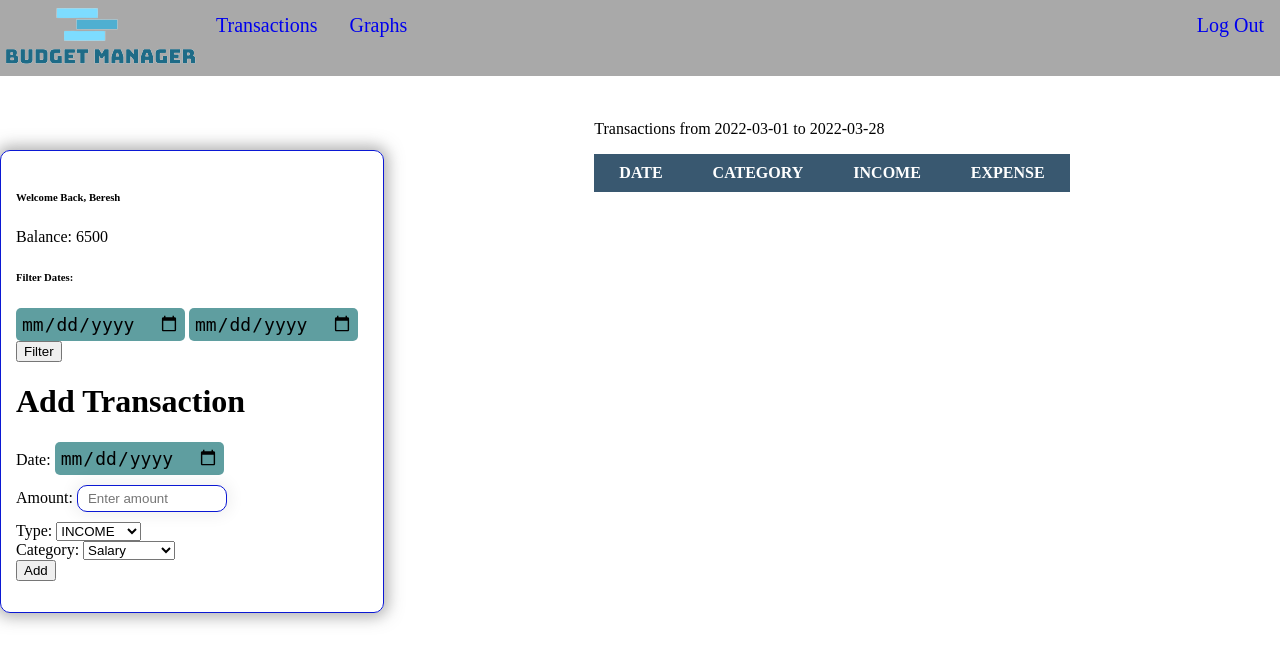
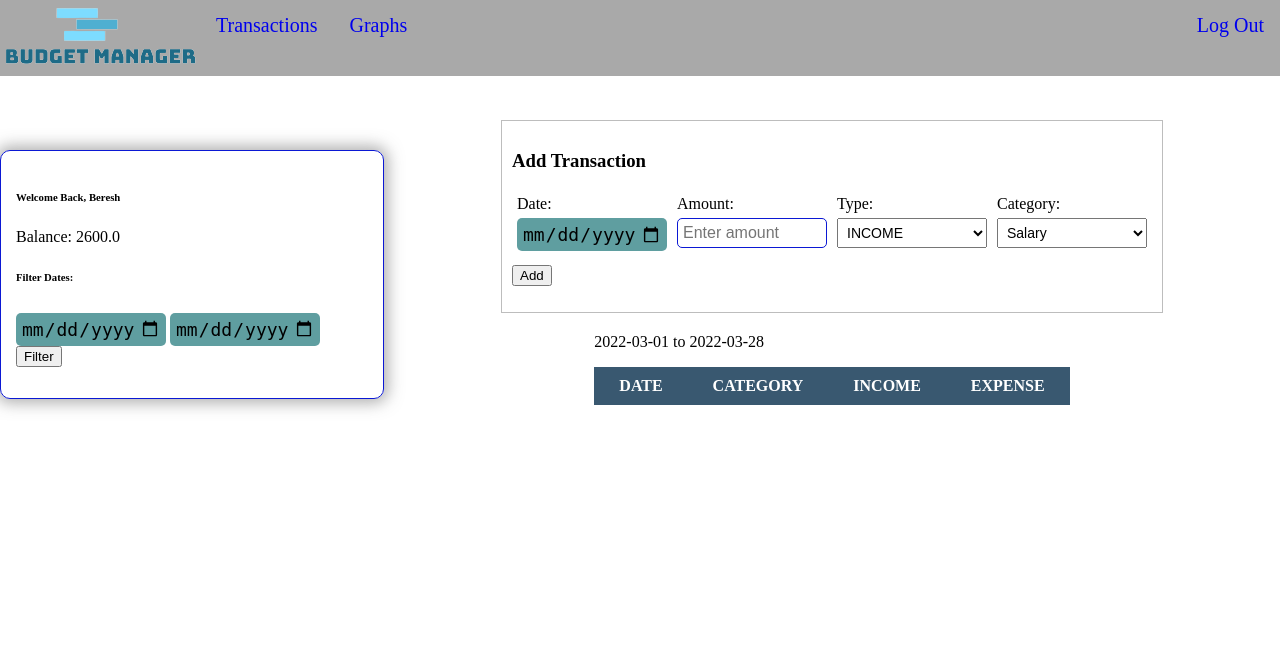
Before and after one commit to bberes92/BudgetManager, a Flask app: page /transactions in a window 1280 px wide. Shown: the top 664 px of the page. Run offline with Flask 2, Linux system fonts and the light colour scheme; a user stored in the database is signed in; data comes from the database, SQL or seed files in the repository; both versions use the stored data as it was after the commit; lists and menus that the app fills with data are empty.

Commit message:
Transaction Page

```diff
--- a/DB/database.py
+++ b/DB/database.py
@@ -1,3 +1,4 @@
+from queue import Empty
 import sqlite3
 
 
@@ -58,7 +59,10 @@
         get_user_by_email_query = '''SELECT rowid, * FROM users WHERE EMAIL=?'''
         self.cur.execute(get_user_by_email_query, (email,))
         user = self.cur.fetchall()
-        return user[0]
+
+        if len(user) > 0:
+            return user[0]
+        else: return None
 
     def get_expenses_by_category(self, user_id, from_date, to_date):
         get_expenses_by_category_query = '''SELECT CATEGORY, sum(EXPENSE)
@@ -96,3 +100,20 @@
         self.cur.execute(get_monthly_expense_query, (user_id, from_date, to_date))
         data = self.cur.fetchall()
         return data
+
+    def get_user_balance(self, user_id):
+        get_user_balance_query = '''SELECT BALANCE
+                                    FROM users
+                                    WHERE ROWID = ?'''
+
+        self.cur.execute(get_user_balance_query, (user_id,))
+        data = self.cur.fetchall()
+        return data[0][0]
+
+    def update_user_balance(self, user_id, balance):
+        get_user_balance_query = '''UPDATE users
+                                    SET BALANCE = ?
+                                    WHERE ROWID = ?'''
+
+        self.cur.execute(get_user_balance_query, (balance, user_id))
+        self.conn.commit()
--- a/main.py
+++ b/main.py
@@ -1,3 +1,4 @@
+from time import sleep
 from flask import Flask, render_template, request, redirect, session, url_for
 from datetime import date
 from DB.database import BudgetManager as db
@@ -11,8 +12,8 @@
         email = request.form["email"]
         password = request.form["password"]
 
-        dbo = db()
-        user = dbo.get_user_by_email(email)
+        dao = db()
+        user = dao.get_user_by_email(email)
 
         if user is not None and user[2] == password:
             session["user_name"] = user[3]
@@ -30,8 +31,8 @@
         balance = request.form["balance"]
         user = (email, password, username, balance)
 
-        dbo = db()
-        dbo.insert_user(user)
+        dao = db()
+        dao.insert_user(user)
 
         return redirect(url_for("login"))
 
@@ -47,9 +48,10 @@
 @app.route("/transactions", methods=["GET", "POST"])
 def transactions():
 
+    dao = db()
     user_id = session.get("user_id")
     user_name = session.get("user_name")
-    dbo = db()
+    curr_balance = dao.get_user_balance(user_id)
 
     if request.method == 'POST':
         from_date = request.form["from_date_input"]
@@ -59,8 +61,12 @@
         from_date = date.today().replace(day=1)
         to_date = date.today()
 
-    data = dbo.get_user_data(user_id, from_date, to_date)
-    return render_template("transactions.html", data=data, from_date=from_date, to_date=to_date, user_name=user_name)
+    data = dao.get_user_data(user_id, from_date, to_date)
+    return render_template("transactions.html", data=data,
+                                                from_date=from_date,
+                                                to_date=to_date,
+                                                user_name=user_name,
+                                                curr_balance=curr_balance)
 
 @app.route("/graphs")
 def graphs():
@@ -71,17 +77,17 @@
     month_end_date = today_date.replace(day=31)
     year_back_date = today_date.replace(year=today_date.year - 1)
 
-    dbo = db()
+    dao = db()
 
-    expense_pie_data = dbo.get_expenses_by_category(user_id, month_start_date, month_end_date)
+    expense_pie_data = dao.get_expenses_by_category(user_id, month_start_date, month_end_date)
     expense_pie_labels = [item[0] for item in expense_pie_data]
     expense_pie_values = [item[1] for item in expense_pie_data]
 
-    income_pie_data = dbo.get_income_by_category(user_id, month_start_date, month_end_date)
+    income_pie_data = dao.get_income_by_category(user_id, month_start_date, month_end_date)
     income_pie_labels = [item[0] for item in income_pie_data]
     income_pie_values = [item[1] for item in income_pie_data]
 
-    monthly_expense_data = dbo.get_monthly_expense(user_id, year_back_date, month_end_date)
+    monthly_expense_data = dao.get_monthly_expense(user_id, year_back_date, month_end_date)
     monthly_expense_labels = [item[0] for item in monthly_expense_data]
     monthly_expense_values = [item[1] for item in monthly_expense_data]
 
@@ -96,24 +102,29 @@
 @app.route("/add_to_db", methods=["POST"])
 def add_to_db():
 
+    dao = db()
     date = request.form["date_input"]
     transaction_type = request.form["type_select"]
     category = request.form["category"]
     sum = request.form["sum_input"]
     user_id = session.get("user_id")
+    curr_balance = dao.get_user_balance(user_id)
 
     if(transaction_type == "INCOME"):
         income = sum
         expense = ""
+        curr_balance += float(sum)
 
     if(transaction_type == "EXPENSE"):
         income = ""
         expense = sum
+        curr_balance -= float(sum)
 
     item = (date, category, income, expense, user_id)
 
-    dbo = db()
-    dbo.insert(item)
+
+    dao.insert(item)
+    dao.update_user_balance(user_id, curr_balance)
 
     return redirect(url_for("transactions"))
 
--- a/static/transactions.css
+++ b/static/transactions.css
@@ -36,6 +36,24 @@
   height: fit-content;
 }
 
+.form-container {
+  margin: 20px auto;
+  padding: 10px;
+  width: fit-content;
+  height: fit-content;
+  border: 1px solid rgb(189, 189, 189);
+}
+
+.add_form {
+  display: inline-flex;
+}
+
+.form-cell {
+  width: 160px;
+  height: 75px;
+  padding: 5px;
+}
+
 #income_col {
     color: forestgreen;
   }
@@ -69,18 +87,27 @@
 
 .input_field {
   width: 150px;
-  margin: 10px 0;
-  padding: 5px 10px;
+  margin-top: 5px;
+  padding: 5px;
+  font-size: 16px;
   border: 1px solid rgb(11, 24, 212);
-  border-radius: 10px;
-  box-shadow: 0 0 15px 4px rgba(0, 0, 0, 0.06);
+  border-radius: 5px;
 }
 
 input[type="date"] {
   background-color: cadetblue;
+  width: 150px;
+  margin-top: 5px;
   padding: 5px;
   font-size: 18px;
   border: none;
   outline: none;
   border-radius: 5px;
 }
+
+select {
+  width: 150px;
+  margin-top: 5px;
+  padding: 5px;
+  font-size: 14px;
+}
--- a/templates/transactions.html
+++ b/templates/transactions.html
@@ -11,7 +11,7 @@
         <div class="container">
             <div>
                 <h6>Welcome Back, {{ user_name }}</h6>
-                <p>Balance: 6500</p>
+                <p>Balance: {{ curr_balance }}</p>
             </div>
             <div>
                 <h6>Filter Dates:</h6>
@@ -21,31 +21,51 @@
                     <input type="submit" value="Filter">
                 </form>
             </div>
-            <h1>Add Transaction</h1>
+        </div>
+    </div>
+
+    <div class="column right">
+        <div class="form-container">
+            <h3>Add Transaction</h3>
+
             <form action="/add_to_db" method="POST">
+                <div class="add_form">
+                    <div class="form-cell">
                         <label for="date_input">Date:</label>
+                        <br>
                         <input type="date" name="date_input" required>
+                    </div>
+
+                    <div class="form-cell">
+                        <label for="amount">Amount:</label>
                         <br>
-                <label for="amount">Amount:</label>
-                <input type="number" name="sum_input" id="amount" class="input_field" placeholder="Enter amount">
+                        <input type="number" name="sum_input" id="amount" class="input_field"
+                            placeholder="Enter amount">
+                    </div>
+
+                    <div class="form-cell">
+                        <label for="type_select">Type:</label>
                         <br>
-                <label for="type_select">Type:</label>
                         <select name="type_select" id="type_select" onchange="fill_category_options(value)">
                             <option value="INCOME">INCOME</option>
                             <option value="EXPENSE">EXPENSE</option>
                         </select>
+                    </div>
+
+                    <div class="form-cell">
+                        <label for="select_category">Category:</label>
                         <br>
-                <label for="select_category">Category:</label>
                         <select id="select_category" name="category"></select>
+                    </div>
+                </div>
+
                 <br>
                 <input type="submit" value="Add">
             </form>
         </div>
-    </div>
 
-    <div class="column right">
         <div class="table-container">
-            <p>Transactions from {{ from_date }} to {{ to_date }}</p>
+            <p>{{ from_date }} to {{ to_date }}</p>
             <table>
                 <thead>
                     <tr>
```
Also changed, not shown: DB/budget_manager.db, static/app.js (line endings or trailing spaces), static/images/login.png (deleted). Lines whose indentation alone changed are shown as unchanged.
